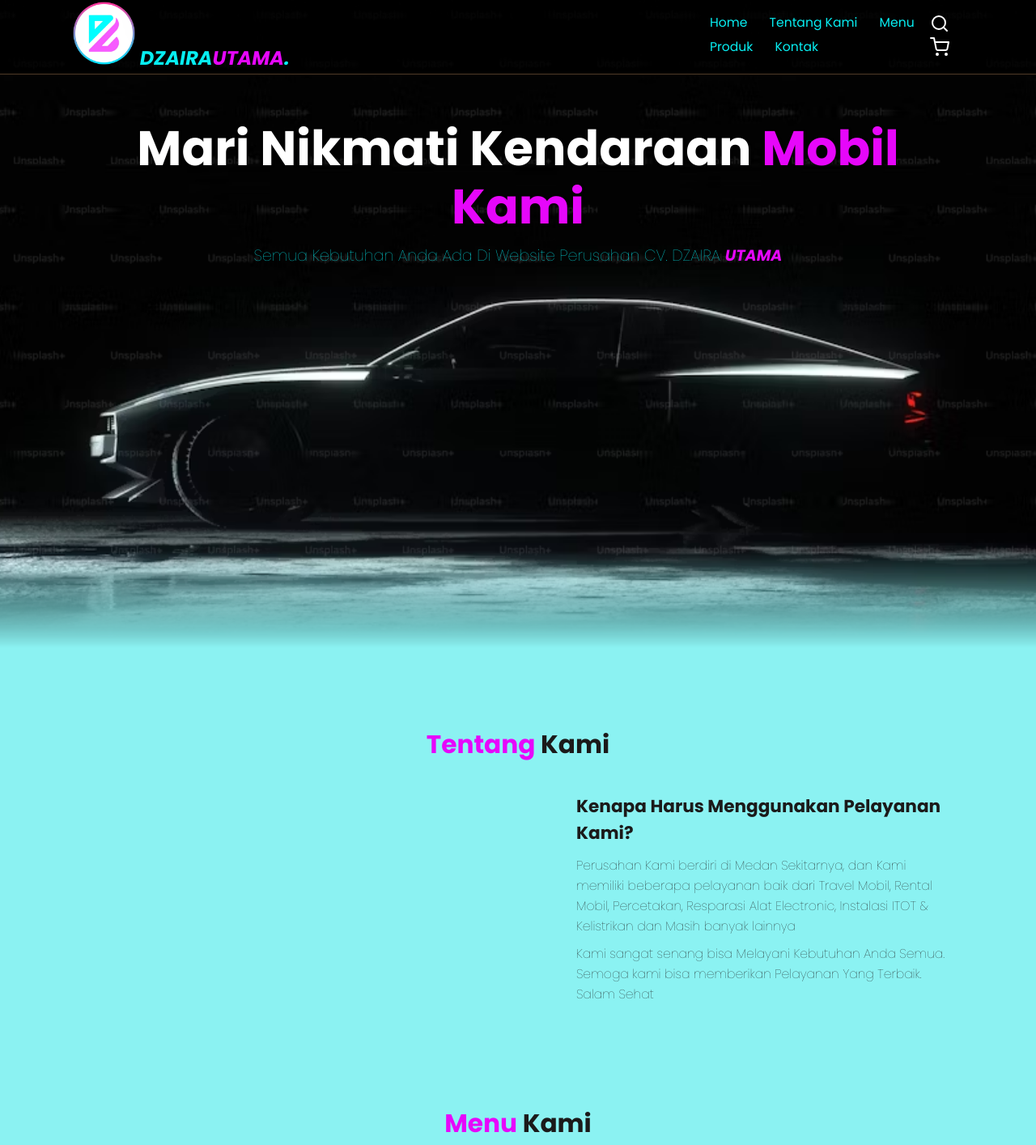
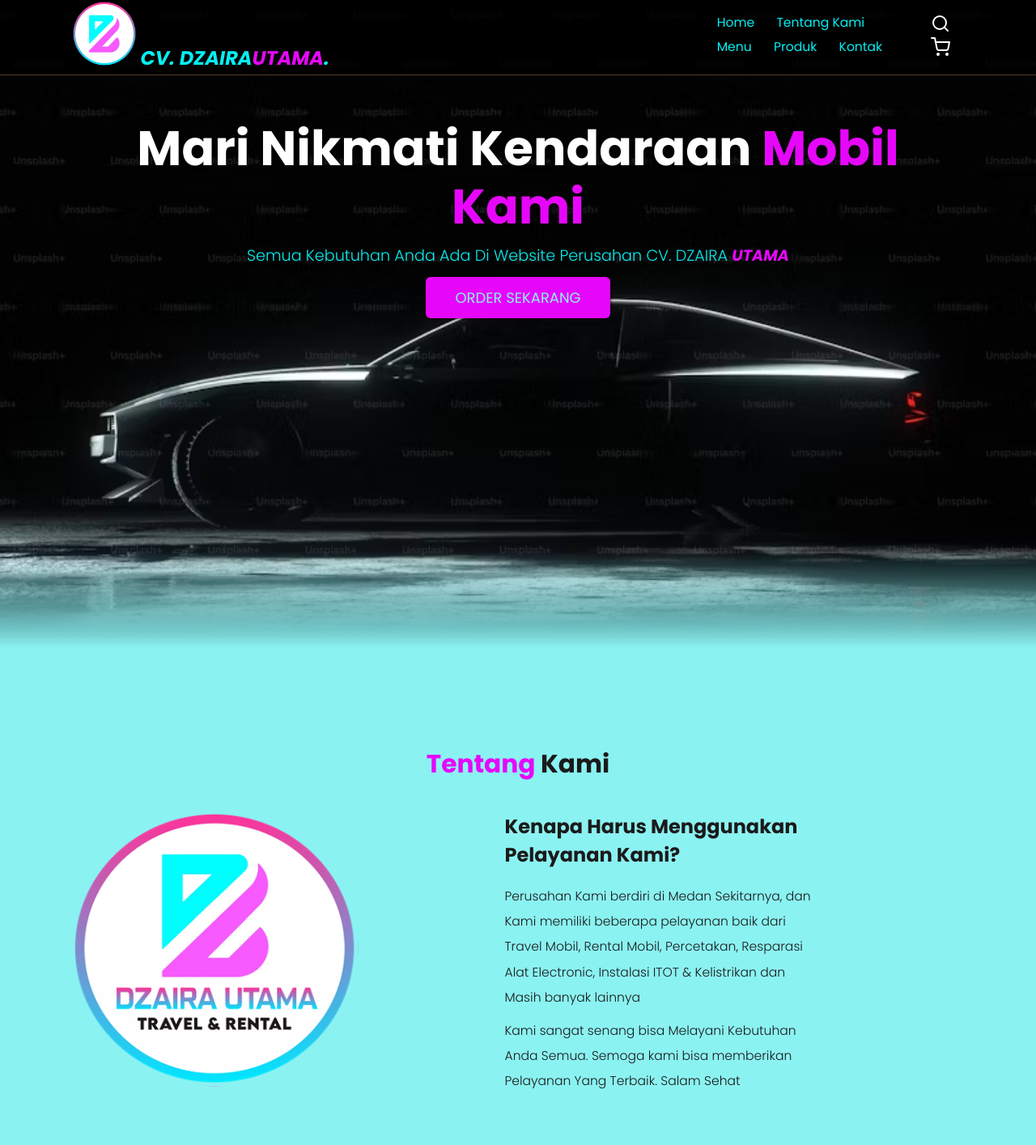
Before and after one commit to rizkialrasid/dzairautama, a plain HTML site: page index.html in a window 1280 px wide. Shown: the top 1414 px of the page at 81% size. Drawn offline with nearby package versions, Linux system fonts and the light colour scheme.

Commit message:
Add files via upload

```diff
--- a/css/stlye.css
+++ b/css/stlye.css
@@ -233,21 +233,21 @@
   font-size: 1.6rem;
   margin-top: 1rem;
   line-height: 1.4;
-  font-weight: 100;
+  font-weight: 300;
   color: #07eef2;
   mix-blend-mode: difference;
 }
 
 .hero .content p span {
-    color: var(--primary);
-    font-style: italic;
+  color: var(--primary);
+  font-style: italic;
 }
 .hero .content .cta {
   margin-top: 1rem;
   display: inline-block;
   padding: 1rem 3rem;
-  font-size: 1.4rem;
-  color: white;
+  font-size: 1.5rem;
+  color: var(--bg);
   background-color: var(--primary);
   border-radius: 0.5rem;
   box-shadow: 1px 1px 3px rgba(1, 1, 3, 0.5);
@@ -258,7 +258,7 @@
 .menu,
 .products,
 .contact {
-  padding: 8rem 7% 1.4rem;
+  padding: 10rem 7% 1.4rem;
 }
 
 .about h2,
@@ -282,32 +282,32 @@
 }
 
 .about .row .about-img {
-  flex: 1 1 45rem;
+  flex: 1 1 5rem;
 }
 
 .about .row .about-img img {
   width: 100%;
-  -webkit-mask-image: url("../img/menu/splash.svg");
-  -webkit-mask-size: 50%;
-  -webkit-mask-repeat: no-repeat;
-  -webkit-mask-position: center;
+  /* -webkit-mask-image: url("../img/logo-nama.png"); */
+  /* -webkit-mask-size: 50%; */
+  /* -webkit-mask-repeat: no-repeat; */
+  /* -webkit-mask-position: center; */
 }
 
 .about .row .content {
-  flex: 1 1 35rem;
-  padding: 0 1rem;
+  flex: 0.5 1 50rem;
+  padding: 0 15rem;
 }
 
 .about .row .content h3 {
-  font-size: 1.8rem;
-  margin-bottom: 1rem;
+  font-size: 2rem;
+  margin-bottom: 1.5rem;
 }
 
 .about .row .content p {
   margin-bottom: 0.8rem;
   font-size: 1.3rem;
-  font-weight: 100;
-  line-height: 1.6;
+  font-weight: 300;
+  line-height: 2;
 }
 
 /* Menu Section */
@@ -631,18 +631,19 @@
   }
 
   .about .row .about-img img {
-    height: 24rem;
+    height: 45rem;
     object-fit: cover;
     object-position: center;
   }
 
   .about .row .content {
     padding: 0;
+
   }
 
   .about .row .content h3 {
     margin-top: 1rem;
-    font-size: 2rem;
+    font-size: 1.6rem;
   }
 
   .about .row .content p {
--- a/index.html
+++ b/index.html
@@ -26,7 +26,7 @@
     <nav class="navbar">
       <a href="#" class="navbar-logo"
         ><img src="img/logo.jpeg" width="10%" height="10%" />
-        DZAIRA<span>UTAMA</span>.</a
+        CV. DZAIRA<span>UTAMA</span>.</a
       >
 
       <div class="navbar-nav">
@@ -91,6 +91,7 @@
           <p>
             Semua Kebutuhan Anda Ada Di Website Perusahan CV. DZAIRA <span>UTAMA</span>
           </p>
+          <a href="#" class="cta">ORDER SEKARANG</a>
         </main>
       </div>
     </section>
@@ -102,7 +103,7 @@
 
       <div class="row">
         <div class="about-img">
-          <img src="img/tentang-kami.jpg" alt="Tentang Kami" />
+          <img src="img/logo-nama.png" alt="Tentang Kami" />
         </div>
         <div class="content">
           <h3>Kenapa Harus Menggunakan Pelayanan Kami?</h3>
```
Also changed, not shown: img/logo-nama.png (added).
